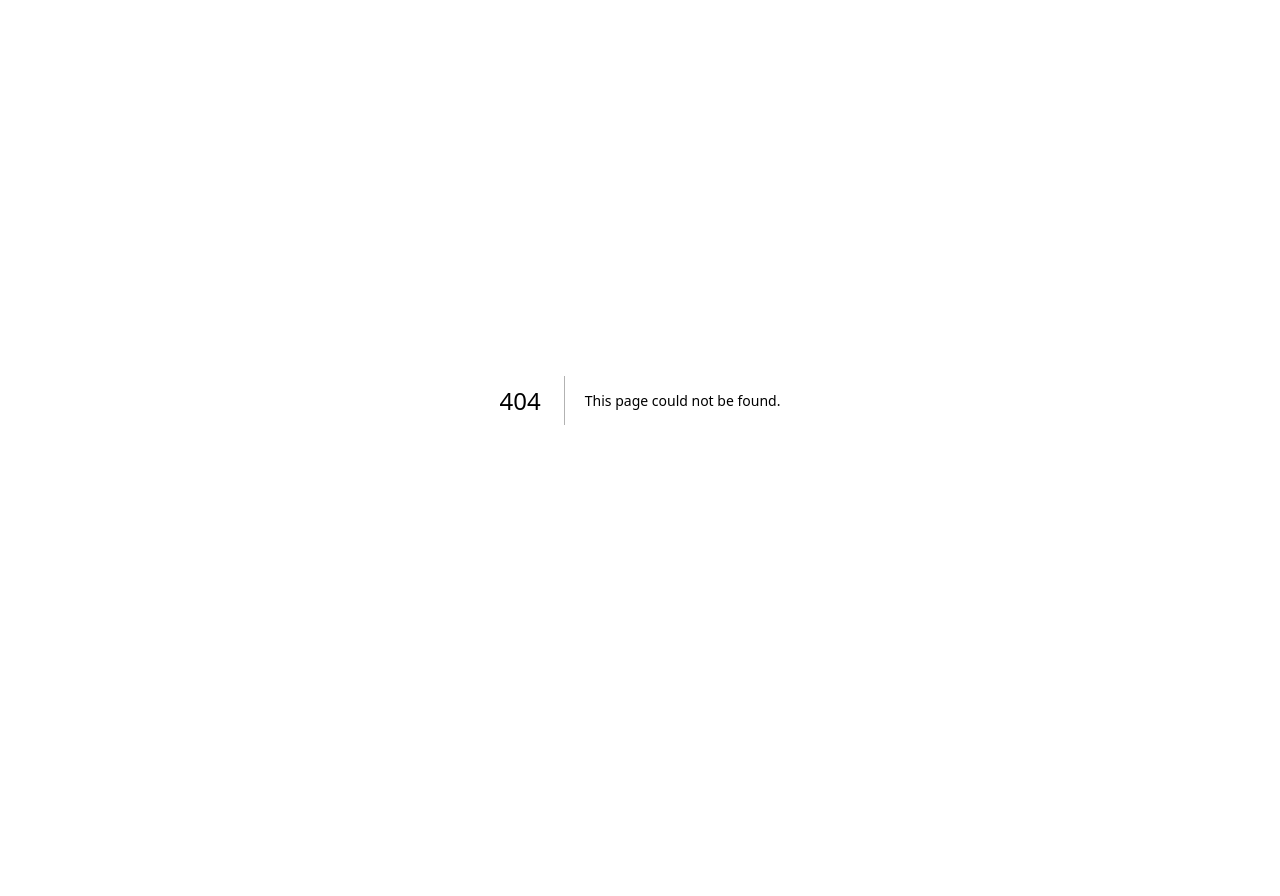
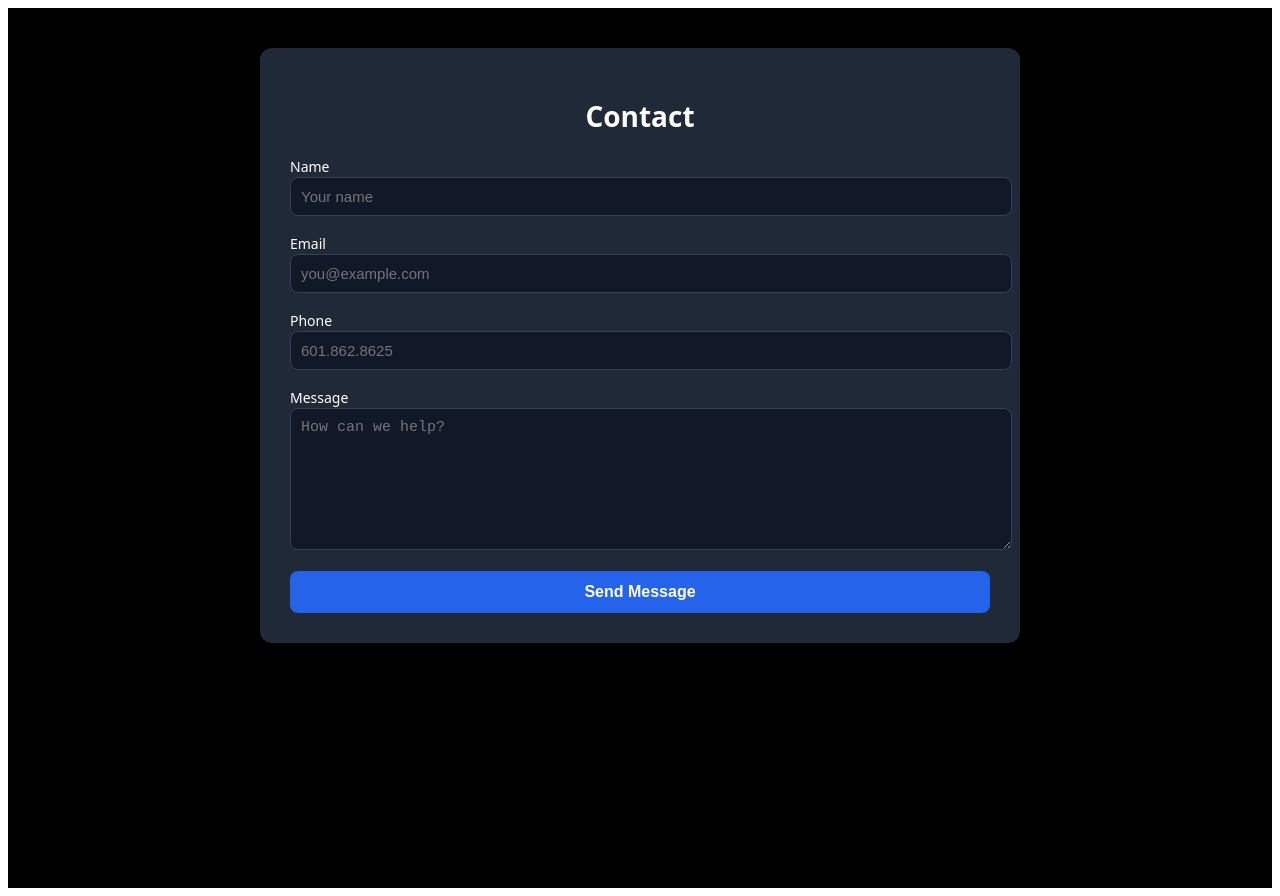
Before and after one commit to rinzenga-ai/Options-Screener-Frontend, a Next.js app: page /contact in a window 1280 px wide. Before the commit this address had no page. Before the commit the page ends 800 px from the top, so only its background shows below. Built offline with nearby package versions, Linux system fonts and the light colour scheme; a web font is replaced by a local one.

Commit message:
Create contact.tsx

```diff
--- /dev/null
+++ b/pages/contact.tsx
@@ -0,0 +1,110 @@
+import React, { useState } from "react";
+
+export default function ContactPage() {
+  const [form, setForm] = useState({
+    name: "",
+    email: "",
+    phone: "",
+    message: "",
+  });
+
+  const handleChange = (e: React.ChangeEvent<HTMLInputElement | HTMLTextAreaElement>) => {
+    const { name, value } = e.target;
+    setForm((prev) => ({ ...prev, [name]: value }));
+  };
+
+  const handleSubmit = (e: React.FormEvent) => {
+    e.preventDefault();
+    // For now: just log form data
+    console.log("Submitted:", form);
+    alert("Thanks! Your message has been recorded.");
+  };
+
+  return (
+    <div className="page">
+      <style>{`
+        .page {
+          font-family: system-ui, -apple-system, Segoe UI, Roboto, Arial, sans-serif;
+          background: #000;
+          color: #fff;
+          min-height: 100vh;
+          padding: 40px 20px;
+        }
+        .wrap {
+          max-width: 700px;
+          margin: 0 auto;
+          background: #1f2937;
+          padding: 30px;
+          border-radius: 12px;
+        }
+        h1 {
+          font-size: 28px;
+          font-weight: 900;
+          margin-bottom: 20px;
+          text-align: center;
+        }
+        form {
+          display: flex;
+          flex-direction: column;
+          gap: 16px;
+        }
+        label {
+          font-size: 14px;
+          margin-bottom: 4px;
+        }
+        input, textarea {
+          width: 100%;
+          padding: 10px;
+          border-radius: 8px;
+          border: 1px solid #374151;
+          background: #111827;
+          color: #fff;
+          font-size: 15px;
+        }
+        input:focus, textarea:focus {
+          outline: none;
+          border-color: #2563eb;
+        }
+        textarea {
+          min-height: 120px;
+        }
+        .btn {
+          background: #2563eb;
+          border: none;
+          padding: 12px;
+          border-radius: 8px;
+          color: #fff;
+          font-weight: 700;
+          font-size: 16px;
+          cursor: pointer;
+        }
+        .btn:hover {
+          background: #1d4ed8;
+        }
+      `}</style>
+
+      <div className="wrap">
+        <h1>Contact</h1>
+        <form onSubmit={handleSubmit}>
+          <div>
+            <label htmlFor="name">Name</label>
+            <input id="name" name="name" type="text" value={form.name} onChange={handleChange} placeholder="Your name" />
+          </div>
+          <div>
+            <label htmlFor="email">Email</label>
+            <input id="email" name="email" type="email" value={form.email} onChange={handleChange} placeholder="you@example.com" />
+          </div>
+          <div>
+            <label htmlFor="phone">Phone</label>
+            <input id="phone" name="phone" type="tel" value={form.phone} onChange={handleChange} placeholder="601.862.8625" />
+          </div>
+          <div>
+            <label htmlFor="message">Message</label>
+            <textarea id="message" name="message" value={form.message} onChange={handleChange} placeholder="How can we help?" />
+          </div>
+          <button type="submit" className="btn">Send Message</button>
+        </form>
+      </div>
+    </div>
+  );
+}
```
